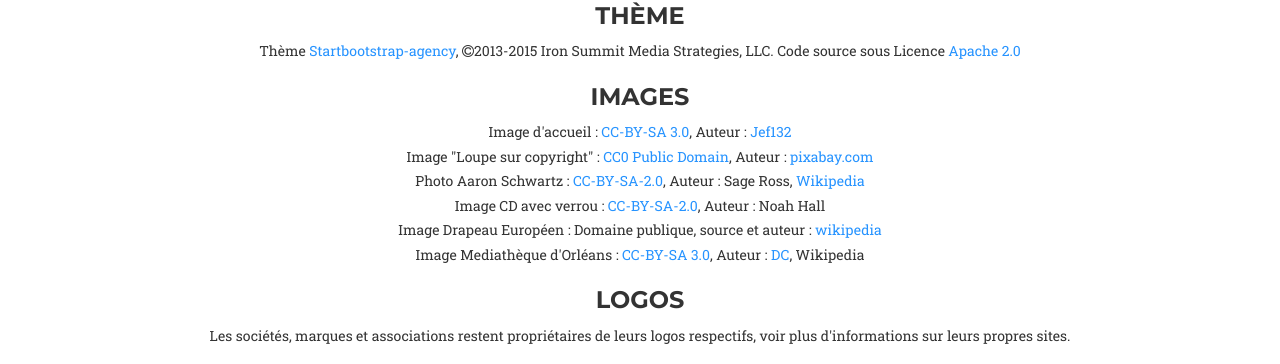
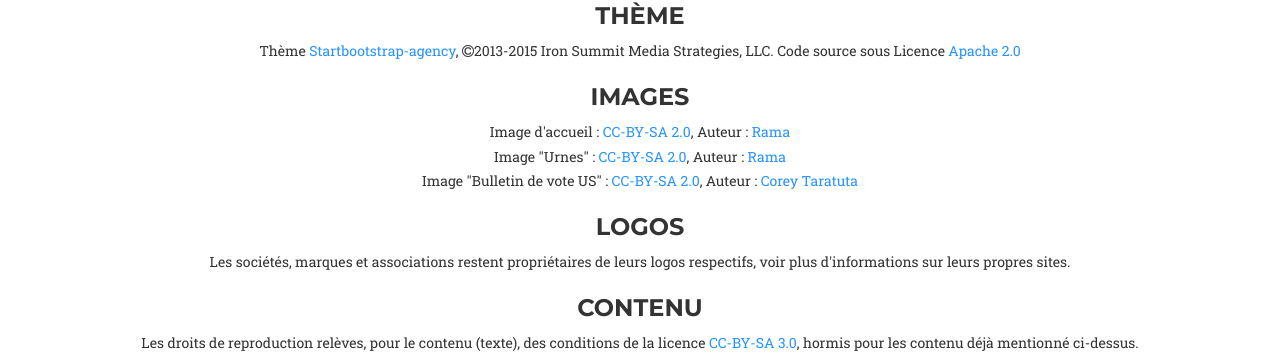
Before and after one commit to PartiPirate/bulletinunique.org, a website: page licences.html in a window 1280 px wide. Shown: the part 70-434 px from the top of the page. Drawn offline with nearby package versions, Linux system fonts and the light colour scheme; files that its build step writes are made by us from their sources; a web font is replaced by a local one.

Commit message:
Illustration
Ajout de deux illustrations
Actualisation du fichier licence

```diff
--- a/licences.html
+++ b/licences.html
@@ -41,13 +41,11 @@
                 <h3 class="section-heading">Thème</h3>
                 <p>Thème <a href="https://github.com/IronSummitMedia/startbootstrap-agency">Startbootstrap-agency</a>, <i class="fa fa-copyright"></i>2013-2015 Iron Summit Media Strategies, LLC. Code source sous Licence <a href="https://github.com/IronSummitMedia/startbootstrap-agency/blob/gh-pages/LICENSE">Apache 2.0</a></p>
                 <h3 class="section-heading">Images</h3>
-                <p>Image d'accueil : <a href="https://creativecommons.org/licenses/by-sa/3.0/fr/">CC-BY-SA 3.0</a>, Auteur : <a href="http://commons.wikimedia.org/wiki/User:Jef132">Jef132</a><br />
-                Image "Loupe sur copyright" : <a href="http://creativecommons.org/publicdomain/zero/1.0/deed.fr">CC0 Public Domain</a>, Auteur : <a href="http://pixabay.com/fr/droit-d-auteur-loupe-livre-389901/">pixabay.com</a><br />
-                Photo Aaron Schwartz : <a href="https://creativecommons.org/licenses/by-sa/2.0/fr/">CC-BY-SA-2.0</a>, Auteur : Sage Ross, <a href="http://commons.wikimedia.org/wiki/File:Aaron_Swartz_at_Boston_Wikipedia_Meetup,_2009-08-18.jpg">Wikipedia</a><br />
-                Image CD avec verrou : <a href="https://creativecommons.org/licenses/by-sa/2.0/fr/">CC-BY-SA-2.0</a>, Auteur : Noah Hall<br />
-                Image Drapeau Européen : Domaine publique, source et auteur : <a href="http://commons.wikimedia.org/wiki/File:Flag_of_Europe.svg#Licensing">wikipedia</a><br />
-                Image Mediathèque d'Orléans : <a href="https://creativecommons.org/licenses/by-sa/3.0/fr/">CC-BY-SA 3.0</a>, Auteur : <a href="http://commons.wikimedia.org/wiki/User:DocteurCosmos">DC</a>, Wikipedia</p>
-                <h3 class="section-heading">Logos</h3>
+                <p>Image d'accueil : <a href="https://creativecommons.org/licenses/by-sa/2.0/fr/">CC-BY-SA 2.0</a>, Auteur : <a href="https://commons.wikimedia.org/wiki/User:Rama">Rama</a><br />
+				Image "Urnes" : <a href="https://commons.wikimedia.org/wiki/File:Election_presidentielle_2007_Lausanne_MG_2761.jpg">CC-BY-SA 2.0</a>, Auteur : <a href="https://commons.wikimedia.org/wiki/User:Rama">Rama</a><br />
+                Image "Bulletin de vote US" : <a href="https://commons.wikimedia.org/wiki/File:2016_Presidential_Election_ballot.jpg">CC-BY-SA 2.0</a>, Auteur : <a href="https://www.flickr.com/people/42406847@N07">Corey Taratuta</a><br />
+				</p>
+				<h3 class="section-heading">Logos</h3>
                 <p>Les sociétés, marques et associations restent propriétaires de leurs logos respectifs, voir plus d'informations sur leurs propres sites.</p>
                 <h3 class="section-heading">Contenu</h3>
                 <p>Les droits de reproduction relèves, pour le contenu (texte), des conditions de la licence <a href="https://creativecommons.org/licenses/by-sa/3.0/fr/">CC-BY-SA 3.0</a>, hormis pour les contenu déjà mentionné ci-dessus.</p>
```
Also changed, not shown: index.html (+4 -4 lines), img/portfolio/Flag_of_Europe.svg.png (deleted), img/portfolio/US_Ballot.jpg (added), img/portfolio/Urnes_Transp.jpg (added).
